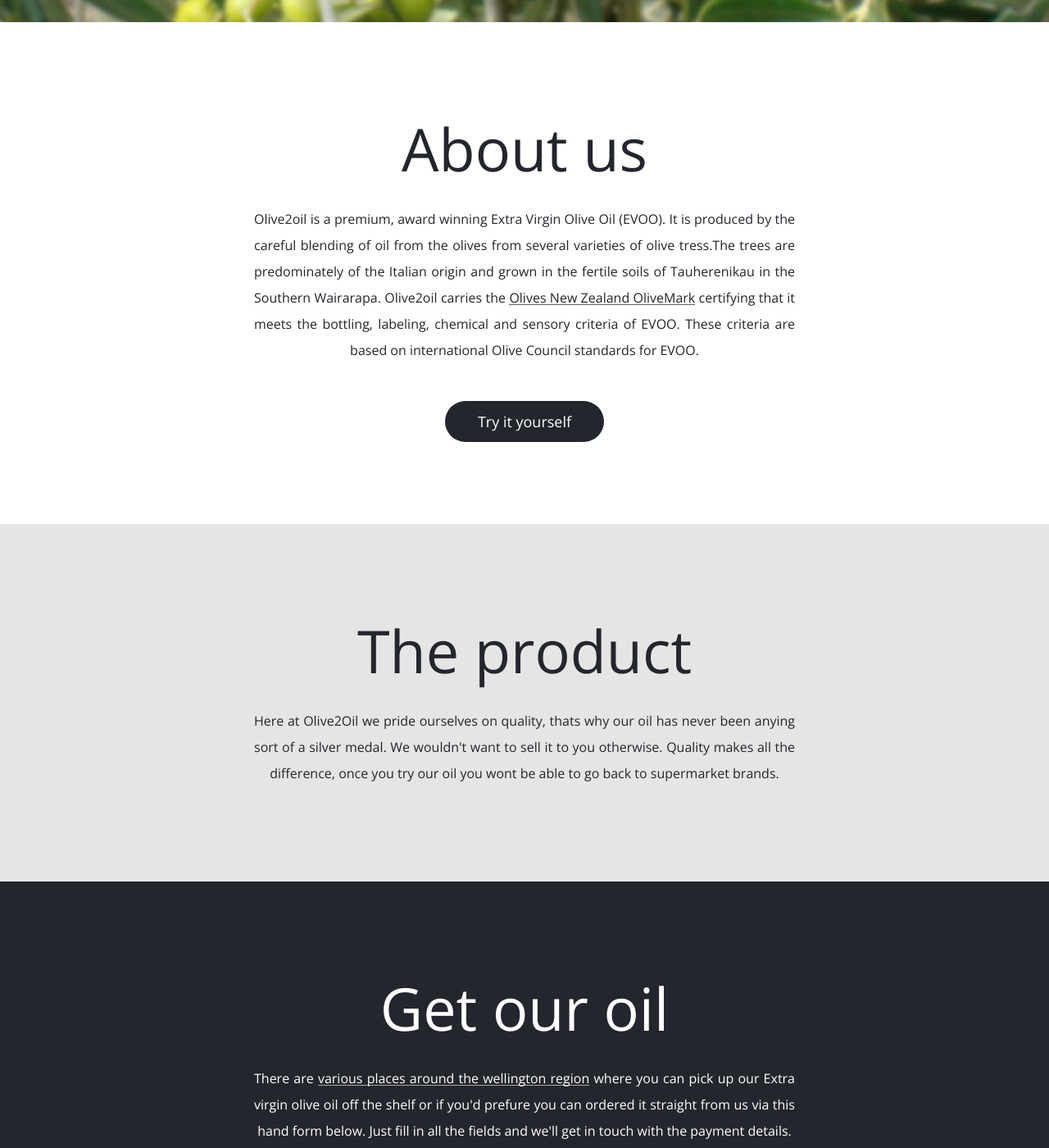
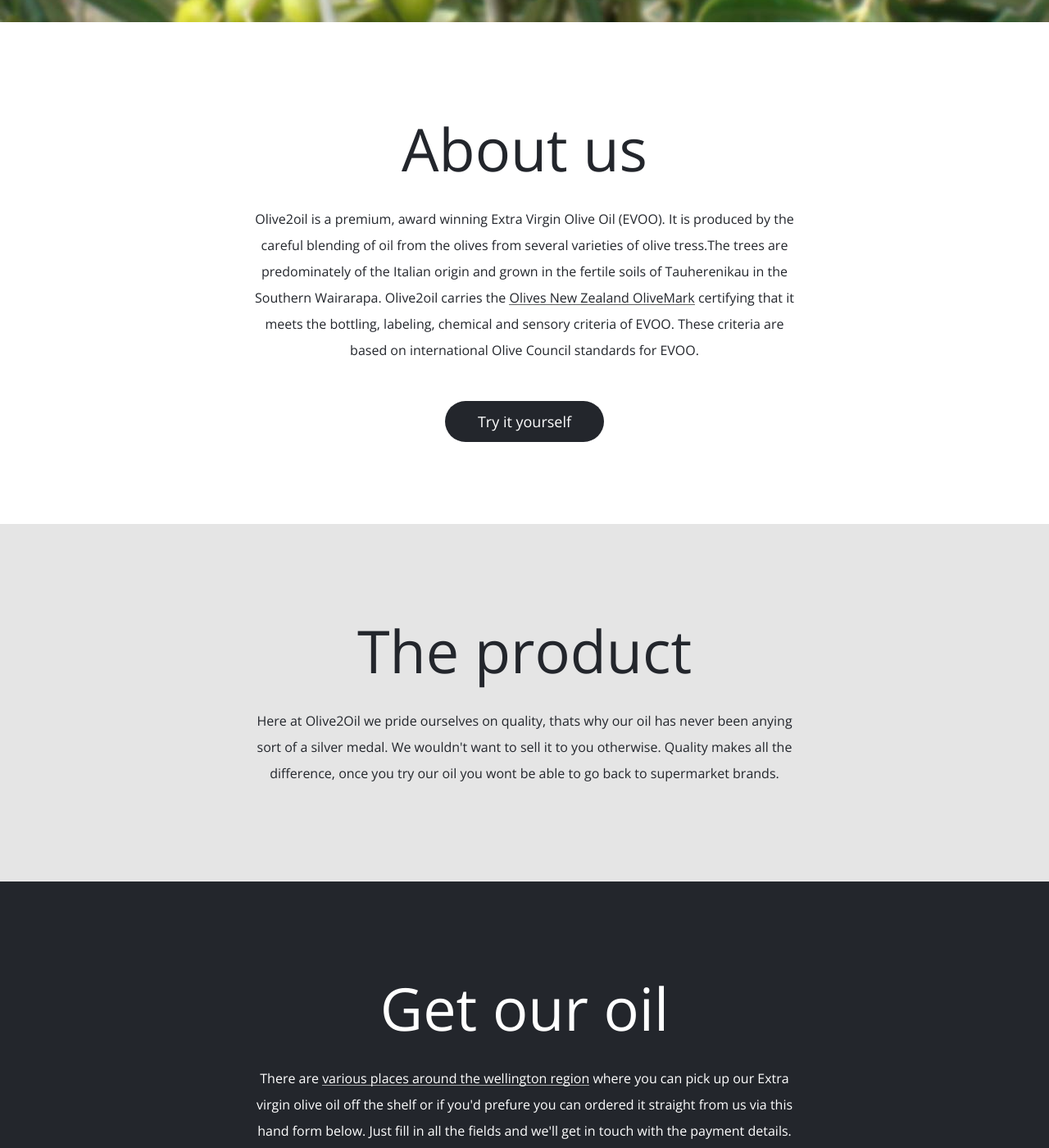
Before and after one commit to macorlett/olive2oil, a Jekyll site: the page built from index.md, in a window 1280 px wide and 1400 px high, scrolled down 573 px. Shown: the whole window at 82% size. Built offline with Jekyll 4.4.1, drawn with Linux system fonts in a browser that asks for light colours; nearby versions of some CDN libraries; Markdown is read by kramdown in place of the engine named in the settings.

Commit message:
Removed justify

```diff
--- a/_sass/_single-page.scss
+++ b/_sass/_single-page.scss
@@ -20,8 +20,8 @@
 	line-height: 1;
 }
 header,main,section{
-	text-align: justify;
-	text-align-last: center;
+	text-align: center; //justify;
+	//text-align-last: center;
 	line-height: 2;
 	padding: 50px 0px;
 }
```
